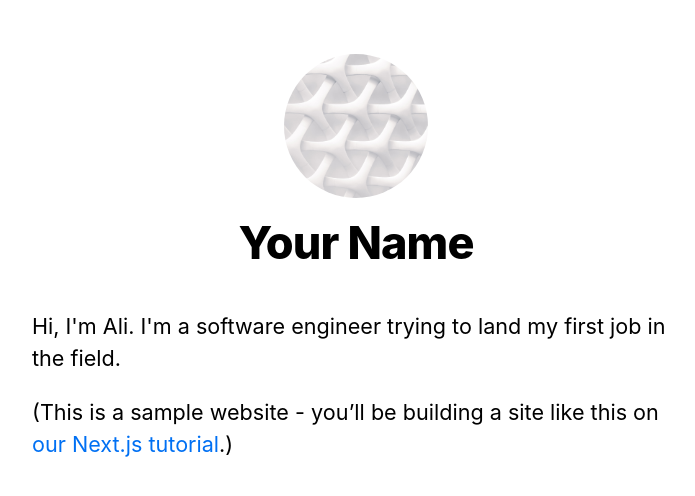
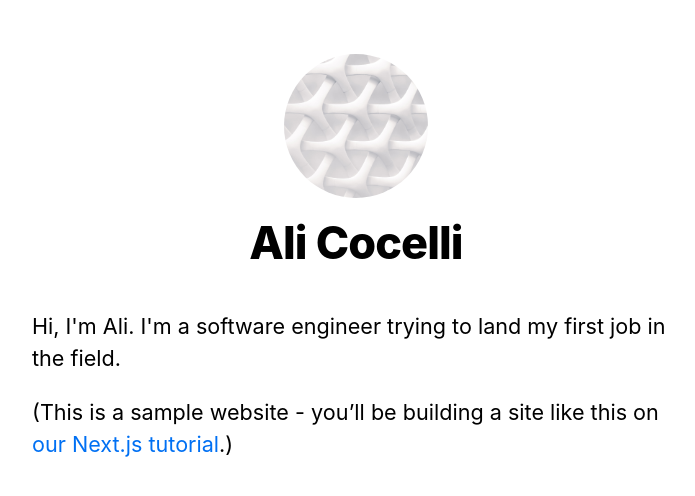
Before and after one commit to AliCo-Hash/Blog, a Next.js app: page / in a window 1280 px wide. Shown: the top 496 px of the page, without its empty margins (284-979 px from the left). Built offline with nearby package versions, Linux system fonts and the light colour scheme.

Commit message:
added my name

```diff
--- a/components/layout.js
+++ b/components/layout.js
@@ -4,7 +4,7 @@ import styles from "./layout.module.css";
 import utilStyles from "../styles/utils.module.css";
 import Link from "next/link";
 
-const name = "Your Name";
+const name = "Ali Cocelli";
 export const siteTitle = "Next.js Sample Website";
 
 export default function Layout({ children, home }) {
```
